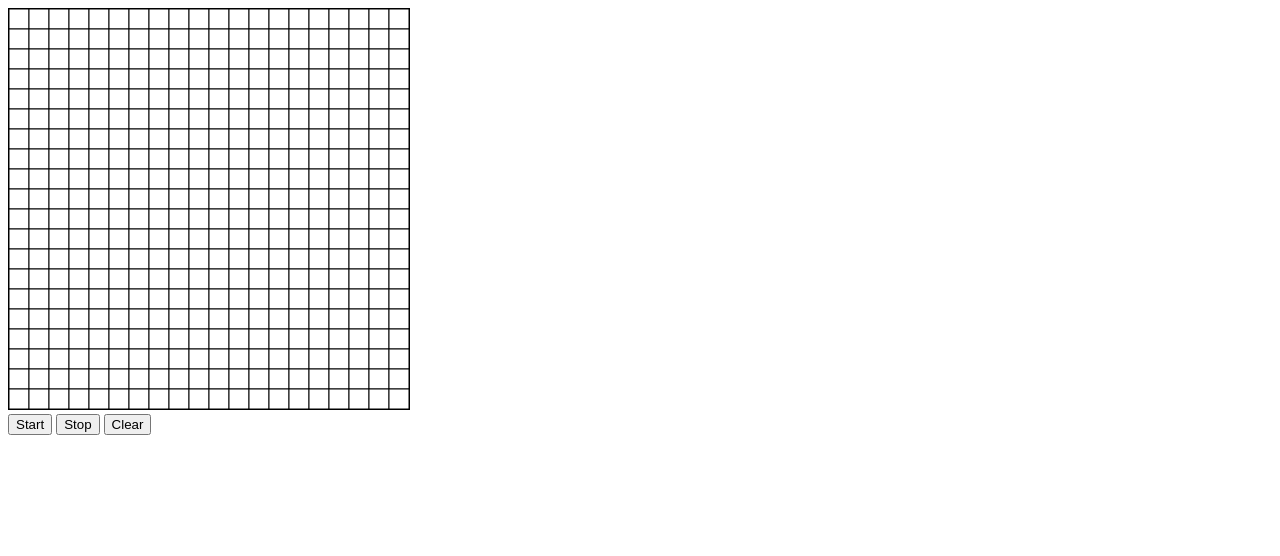
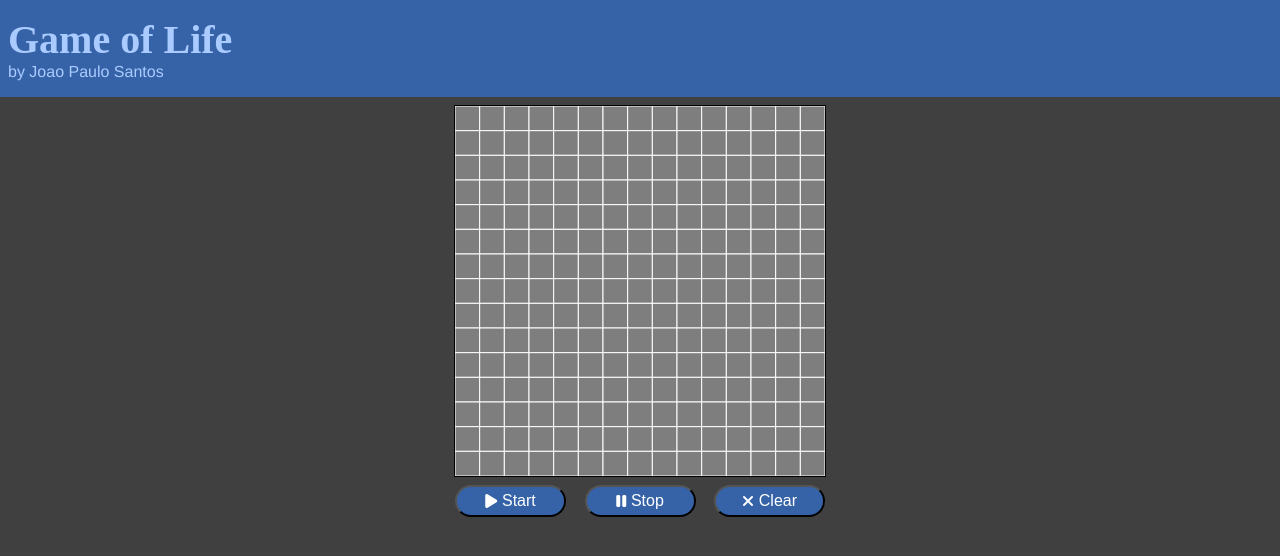
Before and after one commit to dev-joaopaulosantos/GameOfLife, a plain HTML site: page index.html in a window 1280 px wide. Drawn offline with Linux system fonts and the light colour scheme; a web font is replaced by a local one.

Commit message:
style: estilização finalizada

```diff
--- a/index.html
+++ b/index.html
@@ -4,22 +4,32 @@
     <meta charset="UTF-8" />
     <meta http-equiv="X-UA-Compatible" content="IE=edge" />
     <meta name="viewport" content="width=device-width, initial-scale=1.0" />
+    <link rel="stylesheet" href="style.css" />
     <script src="canvas.js" defer></script>
     <script src="index.js" defer></script>
+    <!-- Import Icons -->
+    <link
+      rel="stylesheet"
+      href="https://cdnjs.cloudflare.com/ajax/libs/font-awesome/6.4.0/css/all.min.css"
+      integrity="sha512-iecdLmaskl7CVkqkXNQ/ZH/XLlvWZOJyj7Yy7tcenmpD1ypASozpmT/E0iPtmFIB46ZmdtAc9eNBvH0H/ZpiBw=="
+      crossorigin="anonymous"
+      referrerpolicy="no-referrer"
+    />
     <title>Document</title>
   </head>
   <body>
-    <canvas
-      id="canvas"
-      width="400"
-      height="400"
-      style="border: 1px solid black"
-    ></canvas>
+    <header>
+      <h1>Game of Life</h1>
+      <p>by Joao Paulo Santos</p>
+    </header>
+    <div id="container">
+      <canvas id="canvas" width="370" height="370"></canvas>
 
-    <div>
-        <button id="start">Start</button>
-        <button id="stop">Stop</button>
-        <button id="clear">Clear</button>
+      <div id="actions">
+        <button id="start"><i class="fa-solid fa-play"></i>Start</button>
+        <button id="stop"><i class="fa-solid fa-pause"></i>Stop</button>
+        <button id="clear"><i class="fa-solid fa-xmark"></i>Clear</button>
+      </div>
     </div>
   </body>
 </html>
--- a/index.js
+++ b/index.js
@@ -94,8 +94,8 @@ class GameOfLife {
             cell.y,
             this.cellSize.width,
             this.cellSize.height,
-            "black",
-            cell.alive ? "green" : "white"
+            "#FFF",
+            cell.alive ? "#ffff00" : "#7e7e7e"
         );
     }
 
@@ -116,7 +116,7 @@ class Cell {
     }
 }
 
-let game = new GameOfLife(20, 20);
+let game = new GameOfLife(15, 15);
 game.render()
 let intervalId = null;
 
@@ -155,4 +155,6 @@ document.getElementById("clear").addEventListener("click", () => {
             game.renderCell(cell);
         });
     });
+    clearInterval(intervalId);
+    intervalId = null;
 });
--- /dev/null
+++ b/style.css
@@ -0,0 +1,46 @@
+@import url('https://fonts.googleapis.com/css2?family=Sigmar&display=swap');
+*{
+    padding: 0;
+    margin: 0;
+}
+body{
+    background-color: #404040;
+    font-family: Helvetica;
+}
+header{
+    background-color: #3663a8;
+    padding: 1rem 0 1rem .5rem;
+    margin-bottom: .5rem;
+    color: #aacbff;
+}
+header h1{
+    font-size: 2.5rem;
+    font-family: Sigmar;
+}
+canvas{
+    border: 1px solid black;
+}
+#container{
+    display: flex;
+    flex-direction: column;
+    align-items: center;
+}
+#actions{
+    width: 370px;
+    display: flex;
+    justify-content: space-between;
+    margin-top: .5rem;
+}
+#start, #stop, #clear{
+    width: 30%;
+    height: 2rem;
+    cursor: pointer;
+    background-color: #3663a8;
+    color: #fff;
+    border-radius: 20px;
+    display: flex;
+    justify-content: center;
+    align-items: center;
+    gap: .3rem;
+    font-size: 1rem;
+}
```
